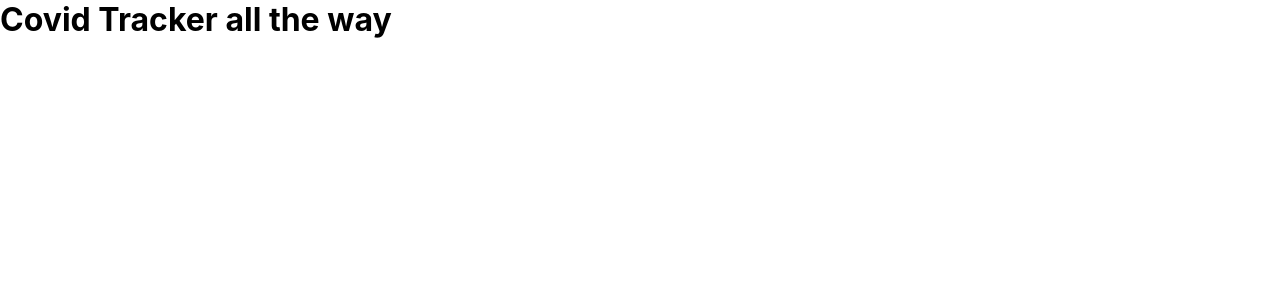
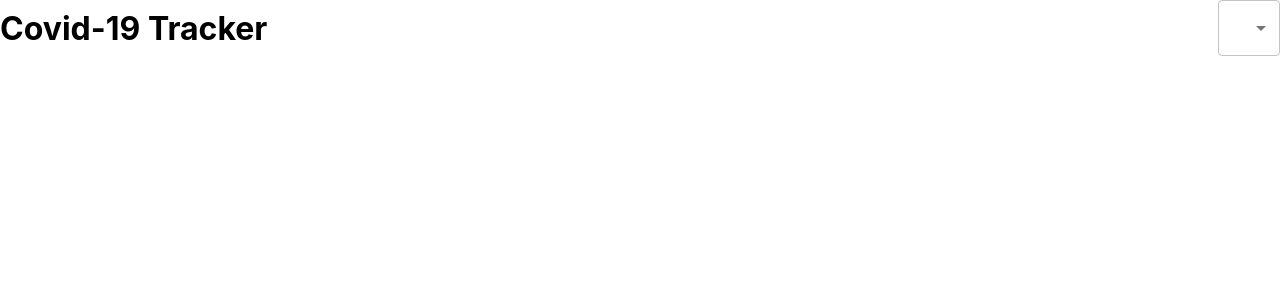
Before and after one commit to sparshsukralia/covid-tracker-react, a React (Create React App) app: page / in a window 1280 px wide. Shown: the top 300 px of the page. Built offline with nearby package versions, Linux system fonts and the light colour scheme.

Commit message:
useState

```diff
--- a/package.json
+++ b/package.json
@@ -3,6 +3,7 @@
   "version": "0.1.0",
   "private": true,
   "dependencies": {
+    "@material-ui/core": "^4.11.0",
     "@testing-library/jest-dom": "^4.2.4",
     "@testing-library/react": "^9.5.0",
     "@testing-library/user-event": "^7.2.1",
--- a/src/App.css
+++ b/src/App.css
@@ -1,3 +1,10 @@
 * {
   margin: 0;
 }
+
+.app-header {
+  display: flex;
+  justify-content: space-between;
+  align-items: center;
+  margin-bottom: 20px;
+}
--- a/src/App.js
+++ b/src/App.js
@@ -1,10 +1,23 @@
-import React from "react";
+import React, { useState } from "react";
+import { MenuItem, FormControl, Select, Menu } from "@material-ui/core";
 import "./App.css";
 
 function App() {
+  const [countries, setCountries] = useState(["USA", "INDIA"]);
+
   return (
     <div className="app">
-      <h1>Covid Tracker all the way</h1>
+      <div className="app-header">
+        <h1>Covid-19 Tracker</h1>
+        <FormControl className="app-dropdown">
+          <Select variant="outlined" value="abc">
+            {/* Loop over the countries */}
+            {countries.map((country) => (
+              <MenuItem value="country">{country}</MenuItem>
+            ))}
+          </Select>
+        </FormControl>
+      </div>
     </div>
   );
 }
```
Also changed, not shown: 1 other file (tests, documents, lock files or other folders).
